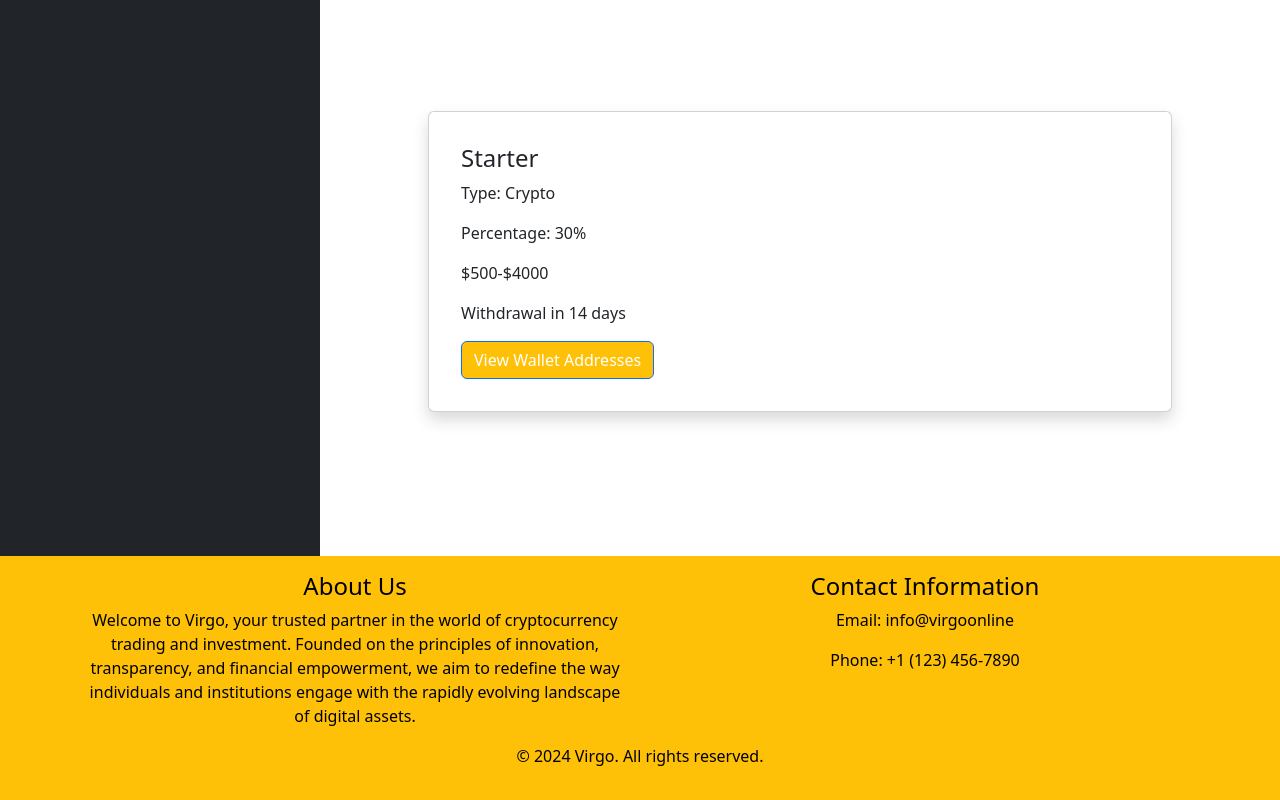
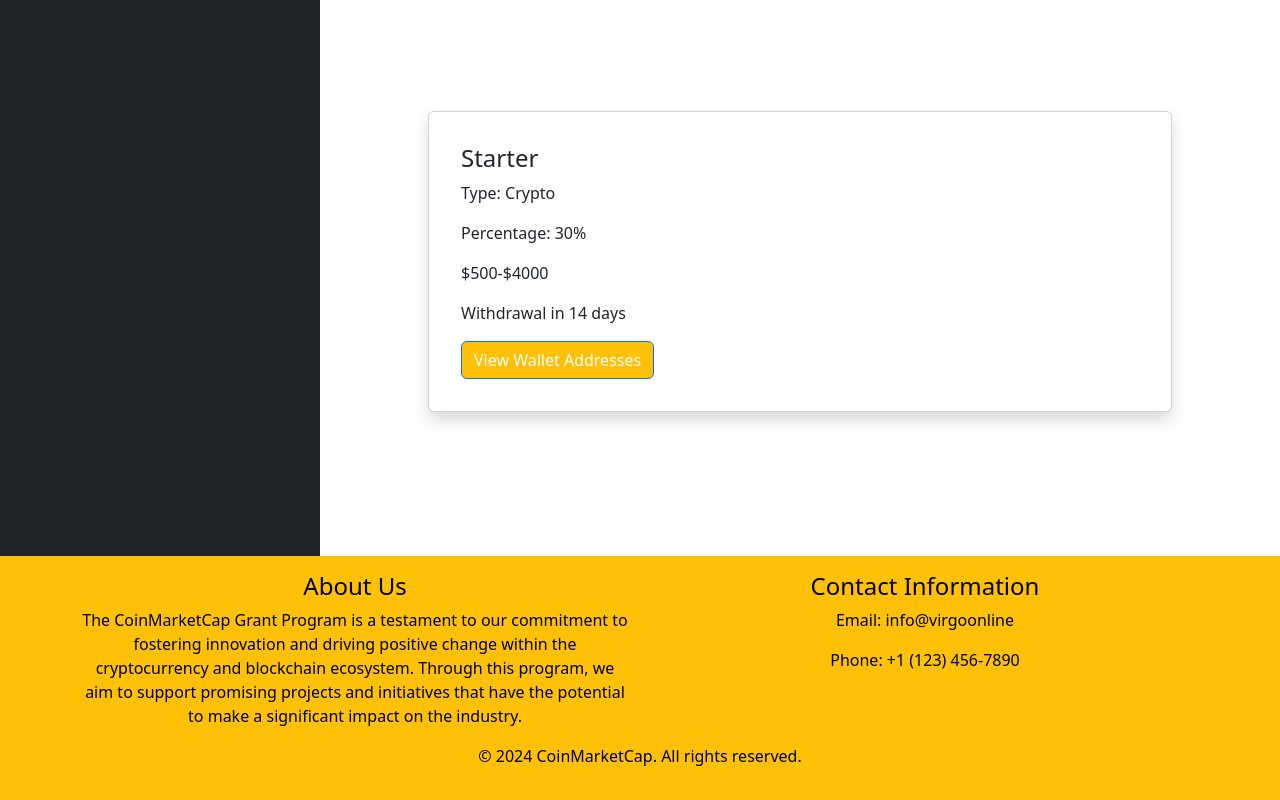
Before and after one commit to bougzy/sally, a React (Vite) app in the folder client/: page /dashboard in a window 1280 px wide. Shown: the part 462-1262 px from the top of the page. Built offline with nearby package versions, Linux system fonts and the light colour scheme.

Commit message:
Update FooterComponent.jsx

```diff
--- a/client/src/FooterComponent.jsx
+++ b/client/src/FooterComponent.jsx
@@ -9,7 +9,10 @@
           <Col xs={12} md={6}>
             <h4>About Us</h4>
             <p>
-          Welcome to Virgo, your trusted partner in the world of cryptocurrency trading and investment. Founded on the principles of innovation, transparency, and financial empowerment, we aim to redefine the way individuals and institutions engage with the rapidly evolving landscape of digital assets.
+           The CoinMarketCap Grant Program is a testament to our commitment to fostering innovation and driving positive
+              change within the cryptocurrency and blockchain ecosystem.
+              Through this program, we aim to support promising projects and initiatives that have the potential to make a
+              significant impact on the industry.
           </p>
           </Col>
           <Col xs={12} md={6} className="">
@@ -23,7 +26,7 @@
         <Container>
           <Row>
             <Col xs={12}>
-              <p className="text-center">&copy; 2024 Virgo. All rights reserved.</p>
+              <p className="text-center">&copy; 2024 CoinMarketCap. All rights reserved.</p>
             </Col>
           </Row>
         </Container>
```
